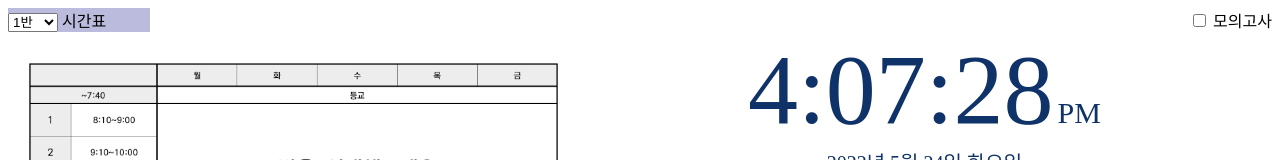
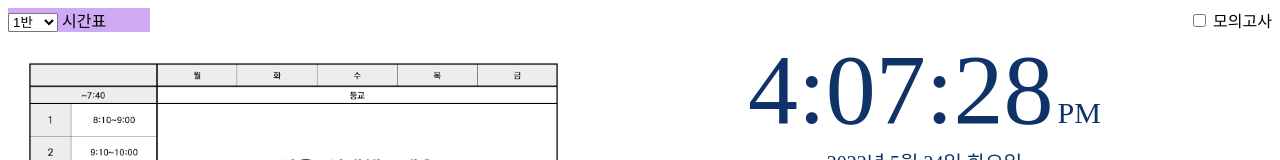
Before and after one commit to Geonwoo1109/School_Website, a plain HTML site: page index.html in a window 1280 px wide. Shown: the top 160 px of the page. Drawn offline with nearby package versions, Linux system fonts and the light colour scheme; no server answers.

Commit message:
Update index.html

```diff
--- a/index.html
+++ b/index.html
@@ -25,7 +25,7 @@
 
         <!-- 시간표 -->
         <span id="form" style="height: 100%; width: 45%;">
-            <div id="ChangeTimeTable" style="float: left; width: 25%; height: 5%; background-color: #bbbbdd;">
+            <div id="ChangeTimeTable" style="float: left; width: 25%; height: 5%; background-color: #d0a9f5;">
                 <select name="language" onchange="handleOnChange(this)">
                     <option value="3-1">1반</option>
                     <option value="3-2">2반</option>
```
